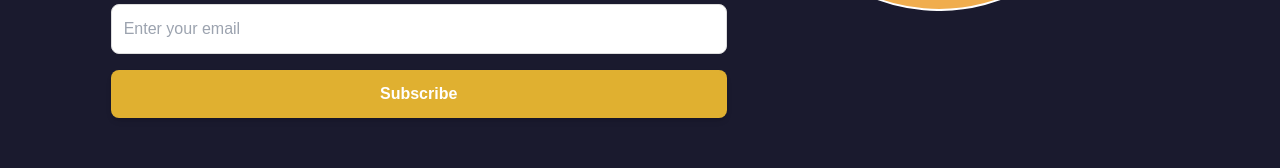
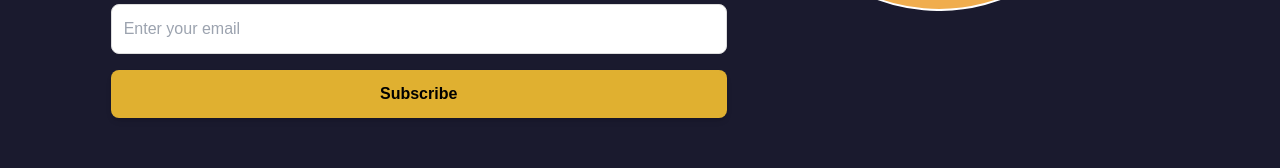
Before and after one commit to victorosetrov/mycv-react, a React (Create React App) app: page / in a window 1280 px wide. Shown: the part 455-623 px from the top of the page. Built offline with nearby package versions, Linux system fonts and the light colour scheme.

Commit message:
Fixed Background and foreground colors do not have a sufficient contrast ratio4

```diff
--- a/src/components/EmailSubscription.jsx
+++ b/src/components/EmailSubscription.jsx
@@ -1,4 +1,3 @@
-// components/EmailSubscription.jsx
 import React, { useState } from 'react';
 import axios from 'axios';
 
@@ -45,11 +44,12 @@ const EmailSubscription = ({ isDarkMode }) => {
           />
           {emailError && <p className="text-red-500 mt-2">{emailError}</p>}
           <button
-            className={`bg-yellow-600 text-black rounded-md font-bold shadow-md hover:bg-yellow-700 mt-2`}
+            className="bg-yellow-700 rounded-md font-bold shadow-md hover:bg-yellow-800 mt-2"
             onClick={handleSubmit}
-            >
+            style={{ color: '#000' }}  // Forcing the text to be black
+          >
             Subscribe
-        </button>
+          </button>
 
         </>
       )}
```
